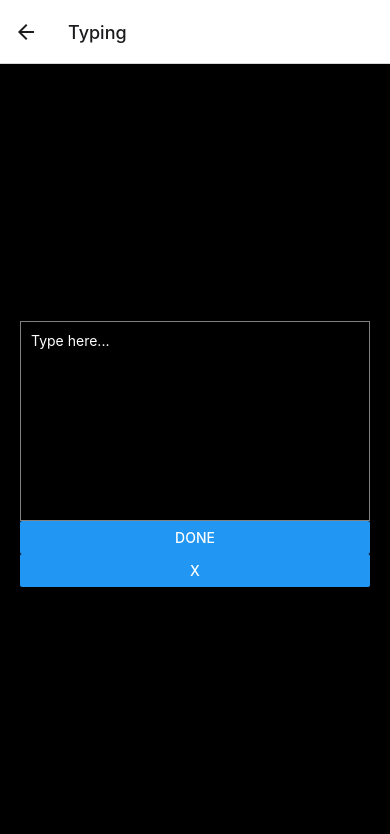
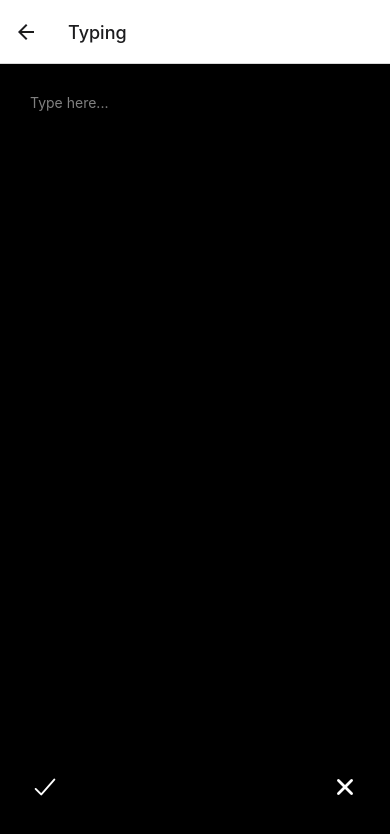
Before and after one commit to sjankdev/MinimalisticTyper, a React Native app: screen / in a window 390 px wide. Both pictures are taken after a click on the button "START TYPING". Shown: the top 834 px of the page. Built offline with nearby package versions, Linux system fonts and the light colour scheme.

Commit message:
Typing page full screen type and icons for managing state

```diff
--- a/TypingPage.tsx
+++ b/TypingPage.tsx
@@ -1,5 +1,6 @@
 import React, { useState, useEffect } from 'react';
-import { View, TextInput, Button, StyleSheet } from 'react-native';
+import { View, TextInput, StyleSheet, TouchableOpacity } from 'react-native';
+import Icon from 'react-native-vector-icons/Ionicons';
 
 const TypingPage: React.FC<{ route: any; navigation: any }> = ({ route, navigation }) => {
   const [inputText, setInputText] = useState('');
@@ -22,11 +23,18 @@ const TypingPage: React.FC<{ route: any; navigation: any }> = ({ route, navigati
         style={styles.input}
         multiline
         placeholder="Type here..."
+        placeholderTextColor="gray"
         value={inputText}
         onChangeText={setInputText}
       />
-      <Button title="Done" onPress={handleDone} />
-      <Button title="X" onPress={() => navigation.goBack()} />
+      <View style={styles.buttonContainer}>
+        <TouchableOpacity onPress={handleDone} style={styles.button}>
+          <Icon name="checkmark" size={30} color="white" />
+        </TouchableOpacity>
+        <TouchableOpacity onPress={() => navigation.goBack()} style={styles.button}>
+          <Icon name="close" size={30} color="white" />
+        </TouchableOpacity>
+      </View>
     </View>
   );
 };
@@ -35,14 +43,23 @@ const styles = StyleSheet.create({
   container: {
     flex: 1,
     backgroundColor: 'black',
-    justifyContent: 'center',
+    justifyContent: 'flex-start',
     padding: 20,
   },
   input: {
-    height: 200,
-    borderColor: 'gray',
-    borderWidth: 1,
+    flex: 1,
+    borderWidth: 0,
     color: 'white',
+    padding: 10,
+    backgroundColor: 'transparent',
+    textAlignVertical: 'top',
+  },
+  buttonContainer: {
+    flexDirection: 'row',
+    justifyContent: 'space-between',
+    marginVertical: 10,
+  },
+  button: {
     padding: 10,
   },
 });
--- a/package.json
+++ b/package.json
@@ -19,7 +19,8 @@
     "react-native-gesture-handler": "^2.20.0",
     "react-native-reanimated": "^3.15.3",
     "react-native-safe-area-context": "^4.11.0",
-    "react-native-screens": "^3.34.0"
+    "react-native-screens": "^3.34.0",
+    "react-native-vector-icons": "^10.2.0"
   },
   "devDependencies": {
     "@babel/core": "^7.20.0",
@@ -33,6 +34,7 @@
     "@types/node": "^22.7.4",
     "@types/react": "^18.3.10",
     "@types/react-dom": "^18.3.0",
+    "@types/react-native-vector-icons": "^6.4.18",
     "@types/react-test-renderer": "^18.0.0",
     "babel-jest": "^29.6.3",
     "eslint": "^8.19.0",
```
Also changed, not shown: 2 other files (tests, documents, lock files or other folders).
